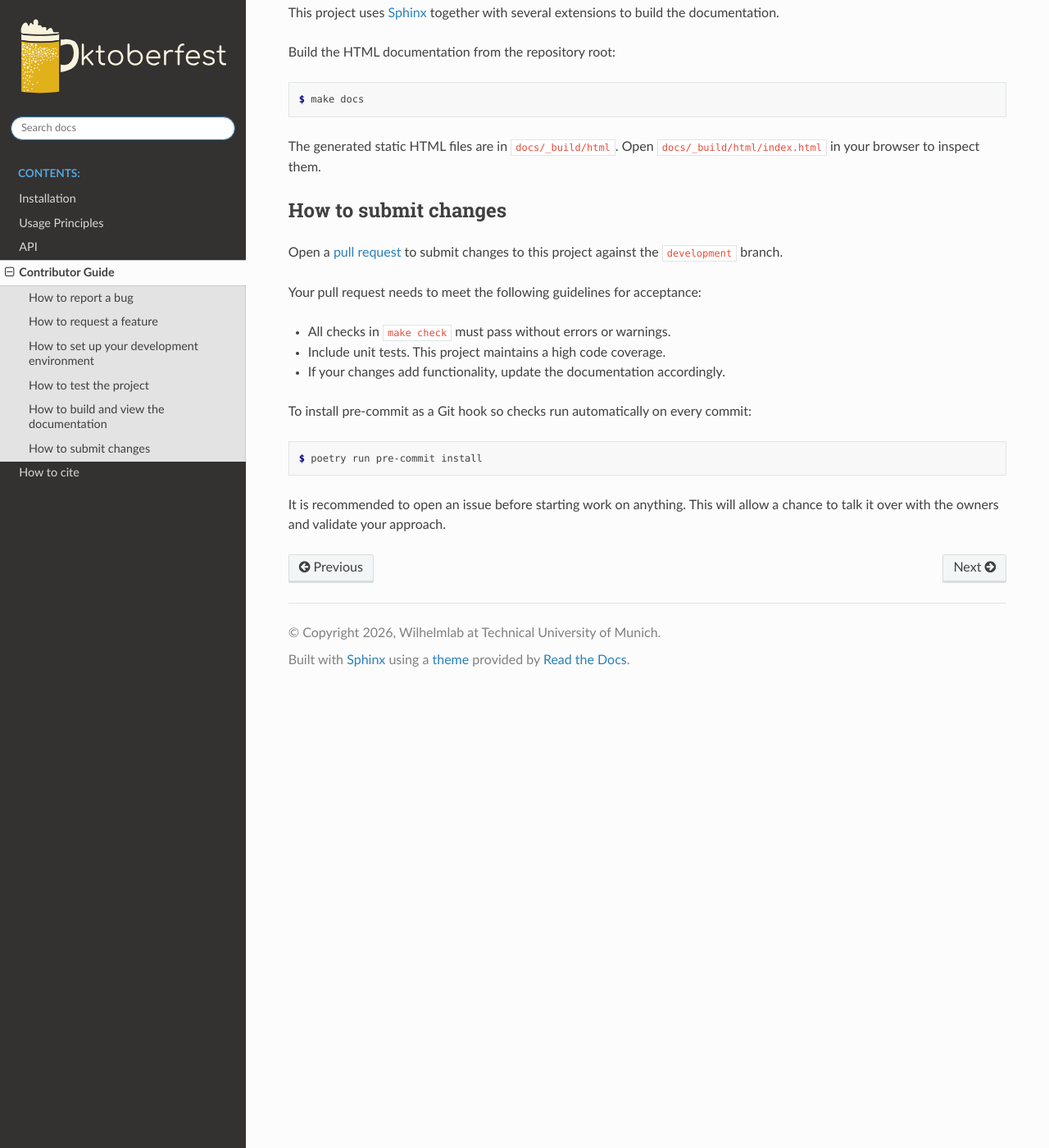
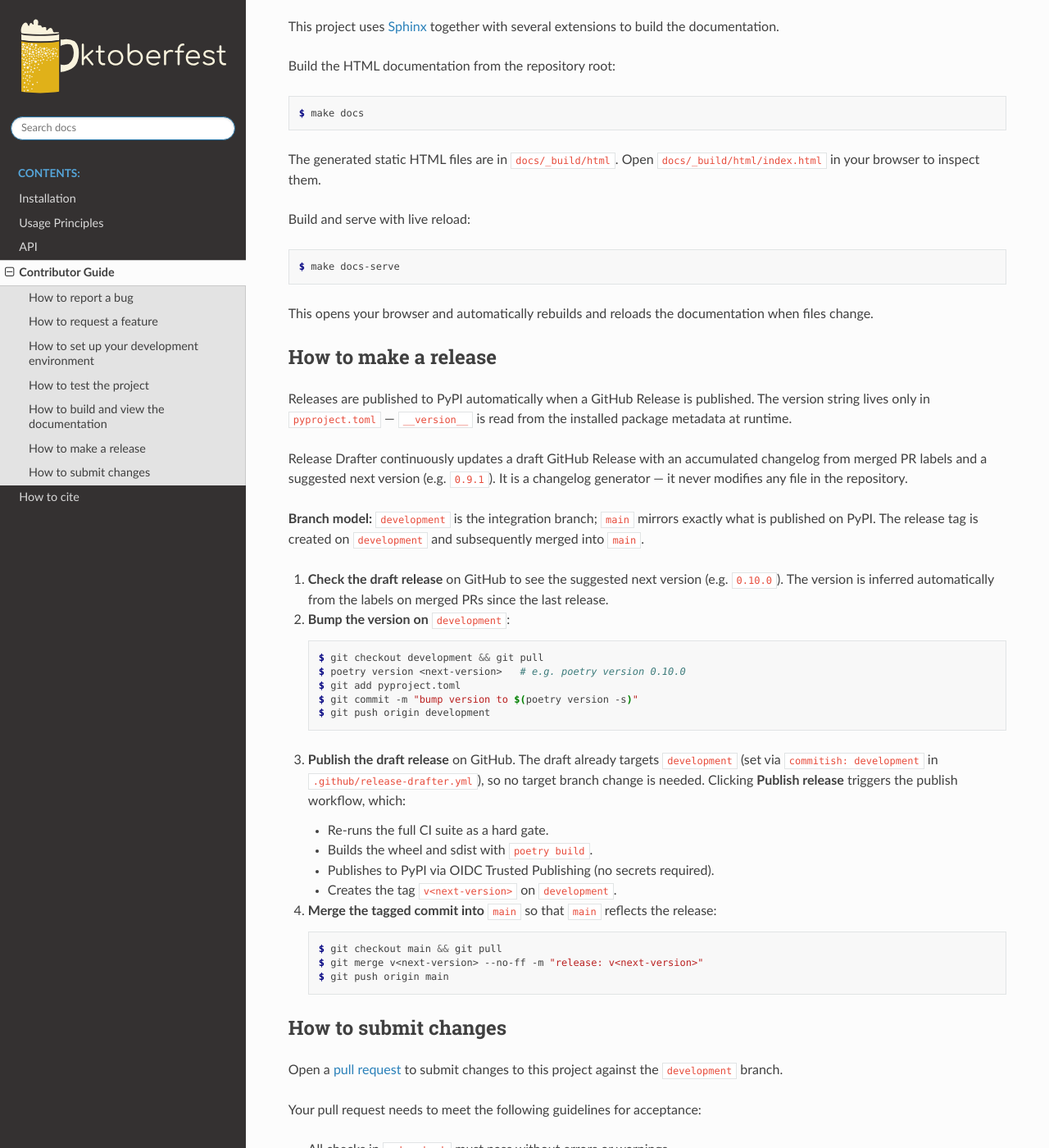
Before and after one commit to wilhelm-lab/oktoberfest, a Sphinx documentation site: the page built from docs/contributing.rst, in a window 1280 px wide and 1400 px high, scrolled down 1479 px. Shown: the whole window at 82% size. Built offline with Sphinx 7.4.7 and the Read the Docs theme 3.1.0, drawn with Linux system fonts in a browser that asks for light colours; some of the changed text lies outside the part shown.

Commit message:
docs updates

```diff
--- a/docs/contributing.rst
+++ b/docs/contributing.rst
@@ -67,11 +67,12 @@ Or run individual steps:
 
 .. code:: console
 
-   $ make lint        # formatting, import order, static analysis (pre-commit)
-   $ make test        # pytest with coverage data collection
-   $ make coverage    # combine coverage files and print report
-   $ make typecheck   # runtime type checking via typeguard
-   $ make doctest     # validate inline docstring examples
+   $ make lint        # pre-commit hooks (formatting, linting, security checks)
+   $ make format      # format code with ruff
+   $ make test        # run test suite and collect coverage data
+   $ make coverage    # generate coverage report and export as XML
+   $ make typecheck   # runtime type checking with typeguard
+   $ make doctest     # validate inline docstring examples with xdoctest
 
 Unit tests are located in the ``tests`` directory and are written using the
 pytest_ testing framework.
@@ -92,7 +93,61 @@ Build the HTML documentation from the repository root:
 The generated static HTML files are in ``docs/_build/html``.
 Open ``docs/_build/html/index.html`` in your browser to inspect them.
 
+Build and serve with live reload:
+
+.. code:: console
+
+    $ make docs-serve
+
+This opens your browser and automatically rebuilds and reloads the documentation when files change.
+
 .. _sphinx: https://www.sphinx-doc.org/en/master/
+
+How to make a release
+---------------------
+
+Releases are published to PyPI automatically when a GitHub Release is published.
+The version string lives only in ``pyproject.toml`` — ``__version__`` is read from
+the installed package metadata at runtime.
+
+Release Drafter continuously updates a draft GitHub Release with an accumulated changelog
+from merged PR labels and a suggested next version (e.g. ``0.9.1``). It is a changelog
+generator — it never modifies any file in the repository.
+
+**Branch model:** ``development`` is the integration branch; ``main`` mirrors exactly
+what is published on PyPI. The release tag is created on ``development`` and subsequently
+merged into ``main``.
+
+1. **Check the draft release** on GitHub to see the suggested next version (e.g. ``0.10.0``).
+   The version is inferred automatically from the labels on merged PRs since the last release.
+
+2. **Bump the version on** ``development``:
+
+   .. code:: console
+
+      $ git checkout development && git pull
+      $ poetry version <next-version>   # e.g. poetry version 0.10.0
+      $ git add pyproject.toml
+      $ git commit -m "bump version to $(poetry version -s)"
+      $ git push origin development
+
+3. **Publish the draft release** on GitHub.
+   The draft already targets ``development`` (set via ``commitish: development`` in
+   ``.github/release-drafter.yml``), so no target branch change is needed.
+   Clicking **Publish release** triggers the publish workflow, which:
+
+   - Re-runs the full CI suite as a hard gate.
+   - Builds the wheel and sdist with ``poetry build``.
+   - Publishes to PyPI via OIDC Trusted Publishing (no secrets required).
+   - Creates the tag ``v<next-version>`` on ``development``.
+
+4. **Merge the tagged commit into** ``main`` so that ``main`` reflects the release:
+
+   .. code:: console
+
+      $ git checkout main && git pull
+      $ git merge v<next-version> --no-ff -m "release: v<next-version>"
+      $ git push origin main
 
 How to submit changes
 ---------------------
--- a/docs/index.rst
+++ b/docs/index.rst
@@ -1,5 +1,6 @@
 
-.. include:: readme.rst
+.. include:: ../README.rst
+   :end-line: 37
 
 .. include:: _key_contributors.rst
 
```
Also changed, not shown: README.rst (+2 -44 lines), docs/reference.rst (+26 -26 lines), 1 other file.
